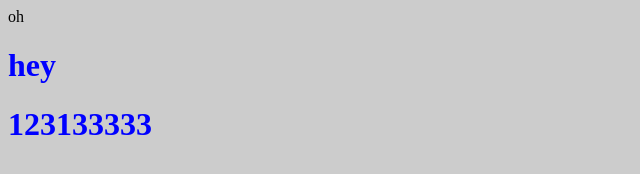
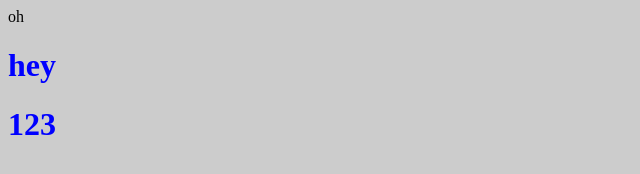
Before and after one commit to imgenu/myProject, a plain HTML site: page index.html in a window 1280 px wide. Shown: the whole page, without its empty margins (0-640 px from the left). Drawn offline with Linux system fonts and the light colour scheme.

Commit message:
確認index

```diff
--- a/index.html
+++ b/index.html
@@ -9,6 +9,6 @@
 <body>
     <div>oh</div>
     <h1>hey</h1>
-    <h1>123133333</h1>
+    <h1>123</h1>
 </body>
 </html>
```
